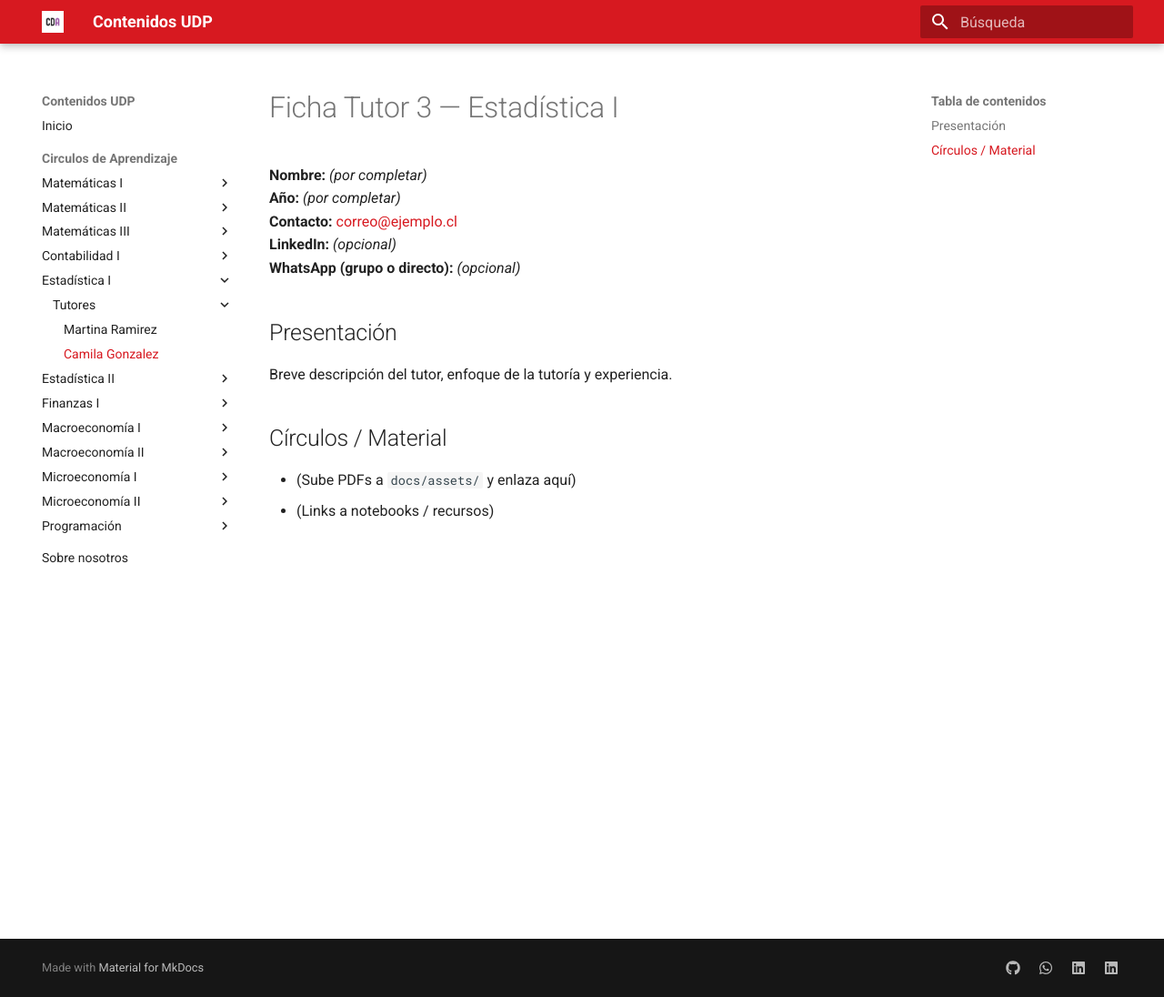
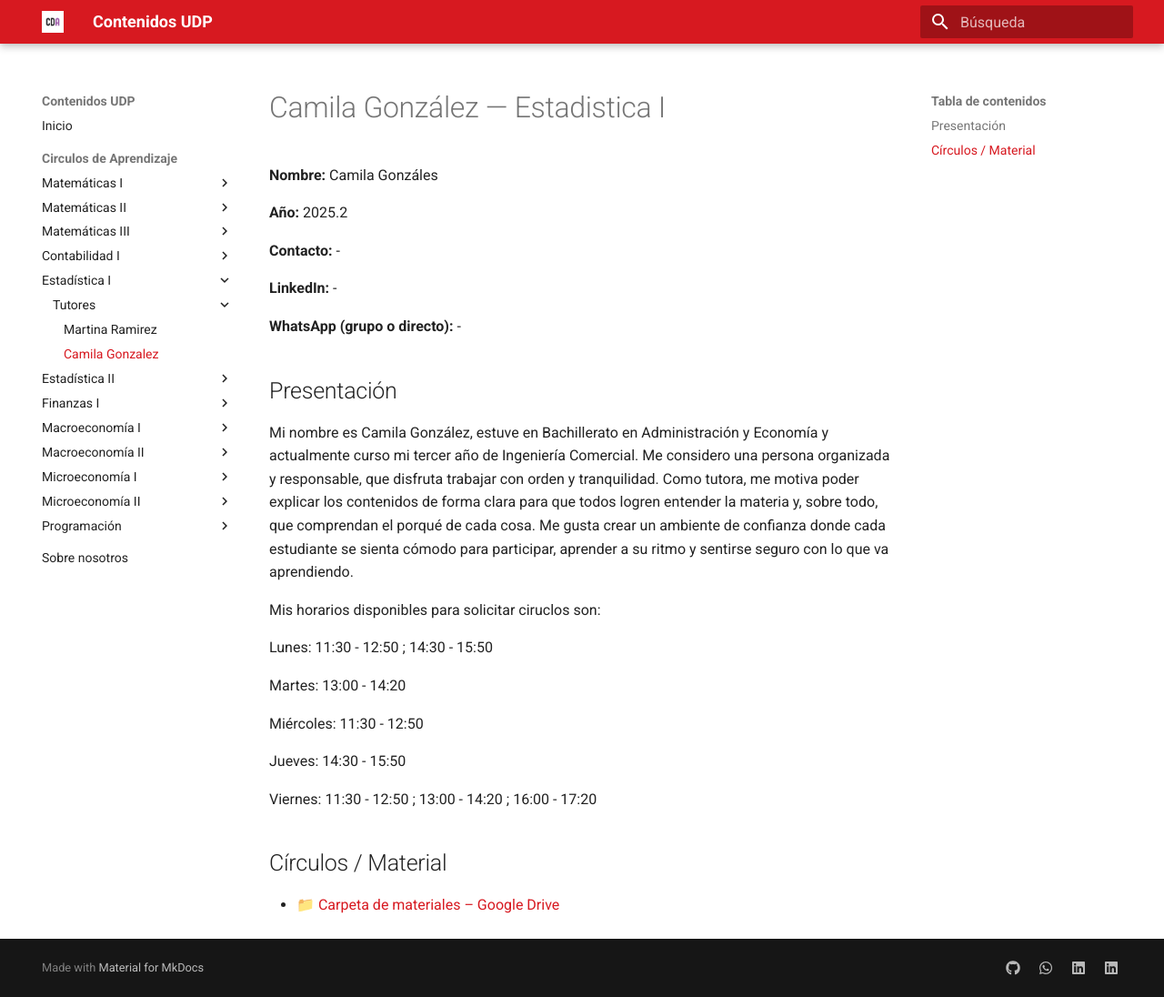
Before and after one commit to cda-fae/cda-fae, an MkDocs documentation site: the page built from docs/tutorias/estadistica-1/tutores/tutor3.md, in a window 1280 px wide and 1096 px high. Shown: the whole window at 91% size. Built offline with MkDocs 1.6.1 and Material for MkDocs 9.7.7, drawn with Linux system fonts in a browser that asks for light colours.

Commit message:
Cami gonzalez est1

```diff
--- a/docs/tutorias/estadistica-1/tutores/tutor3.md
+++ b/docs/tutorias/estadistica-1/tutores/tutor3.md
@@ -1,14 +1,34 @@
-# Ficha Tutor 3 — Estadística I
+# Camila González  — Estadistica I
 
-**Nombre:** _(por completar)_
-**Año:** _(por completar)_
-**Contacto:** [correo@ejemplo.cl](mailto:correo@ejemplo.cl)
-**LinkedIn:** _(opcional)_
-**WhatsApp (grupo o directo):** _(opcional)_
+**Nombre:** Camila Gonzáles
+
+**Año:** 2025.2
+
+**Contacto:** -
+
+**LinkedIn:**  -
+
+**WhatsApp (grupo o directo):** -
 
 ## Presentación
-Breve descripción del tutor, enfoque de la tutoría y experiencia.
+
+Mi nombre es Camila González, estuve en Bachillerato en Administración y Economía y actualmente curso mi tercer año de Ingeniería Comercial. Me considero una persona organizada y responsable, que disfruta trabajar con orden y tranquilidad. Como tutora, me motiva poder explicar los contenidos de forma clara para que todos logren entender la materia y, sobre todo, que comprendan el porqué de cada cosa. Me gusta crear un ambiente de confianza donde cada estudiante se sienta cómodo para participar, aprender a su ritmo y sentirse seguro con lo que va aprendiendo.
+
+
+Mis horarios disponibles para solicitar ciruclos son:
+
+Lunes: 11:30 - 12:50 ; 14:30 - 15:50
+
+Martes: 13:00 - 14:20
+
+Miércoles: 11:30 - 12:50
+
+Jueves: 14:30 - 15:50
+
+Viernes: 11:30 - 12:50 ; 13:00 - 14:20 ; 16:00 - 17:20
+
+
 
 ## Círculos / Material
-- (Sube PDFs a `docs/assets/` y enlaza aquí)
-- (Links a notebooks / recursos)
+
+- 📁 [Carpeta de materiales – Google Drive](https://drive.google.com/drive/folders/1sIryK4bTAzTuroOweF7jM6HPXCKauDex?usp=sharing)
```
